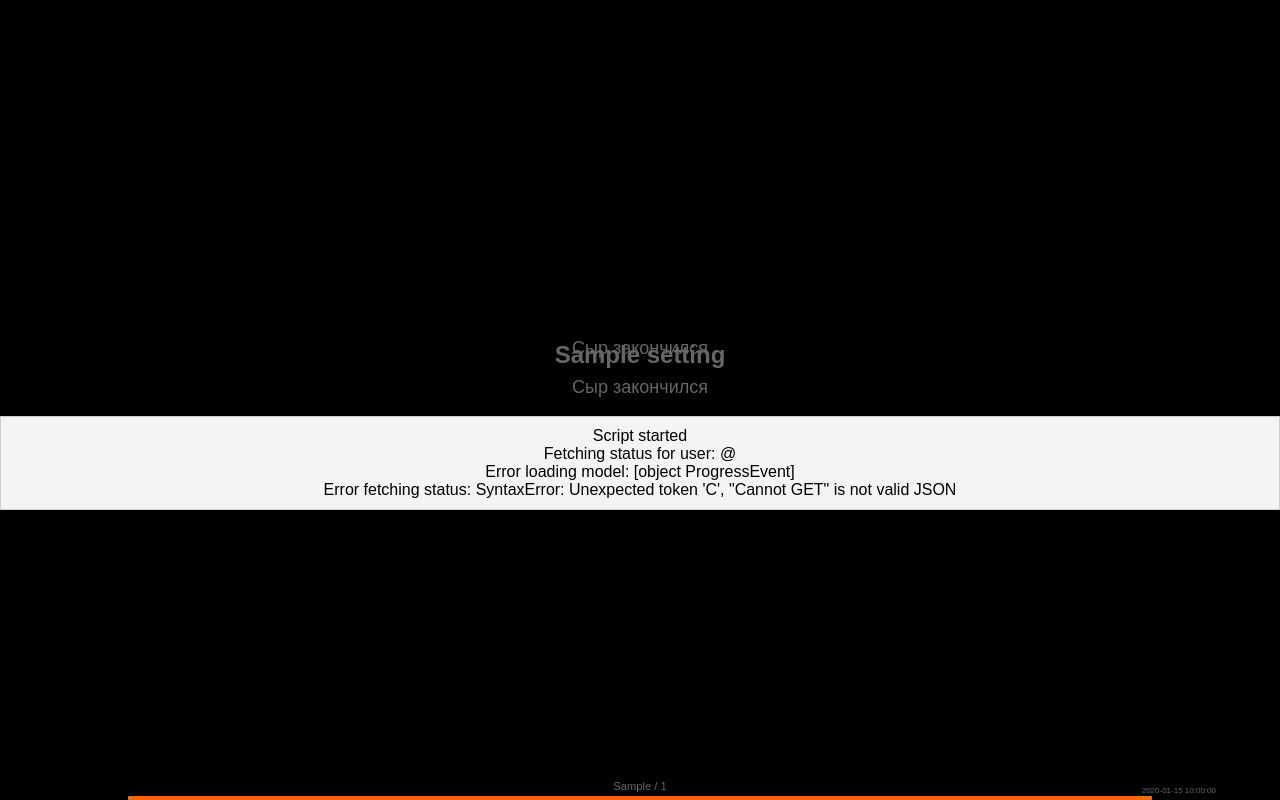
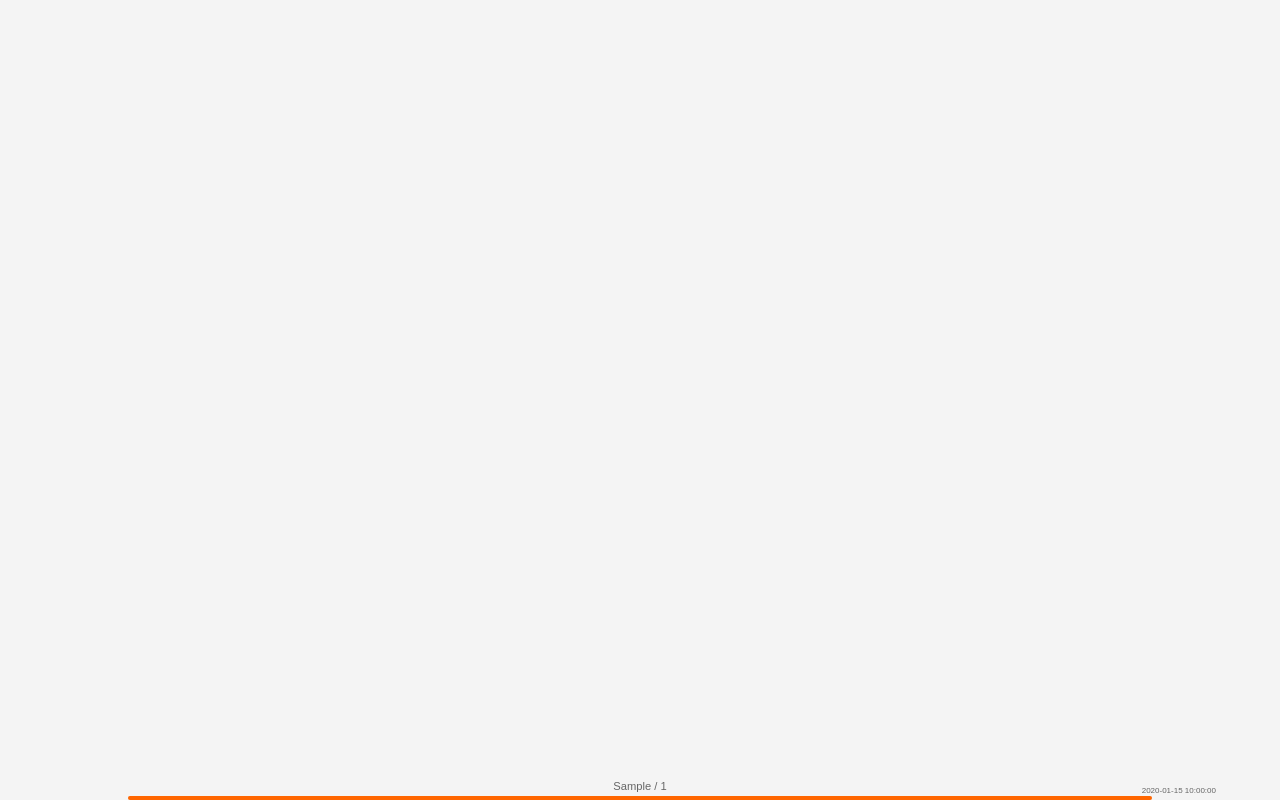
Before and after one commit to Decim123/ticket_bot, a Python web app: template app/templates/index.html in a window 1280 px wide. Run offline with Jinja, Linux system fonts and the light colour scheme; the template is opened without the code that fills it: most values are stand-ins (such as "Sample title", 1, 10 or a date in 2020); some libraries are stand-ins or nearby versions.

Commit message:
Update index.html

```diff
--- a/app/templates/index.html
+++ b/app/templates/index.html
@@ -40,7 +40,7 @@
     <p class="raffle-date">{{ settings['date'] }}</p> <!-- Дата окончания розыгрыша -->
 
     <!-- Контейнер для вывода логов -->
-    <div id="log-container" style="white-space: pre-wrap; background-color: #f4f4f4; padding: 10px; border: 1px solid #ccc; max-height: 200px; overflow-y: auto;"></div>
+    <!--<div id="log-container" style="white-space: pre-wrap; background-color: #f4f4f4; padding: 10px; border: 1px solid #ccc; max-height: 200px; overflow-y: auto;"></div> -->
 
     <script src="https://cdn.jsdelivr.net/npm/three@0.128.0/build/three.min.js"></script>
     <script src="https://cdn.jsdelivr.net/npm/three@0.128.0/examples/js/loaders/GLTFLoader.js"></script>
```
